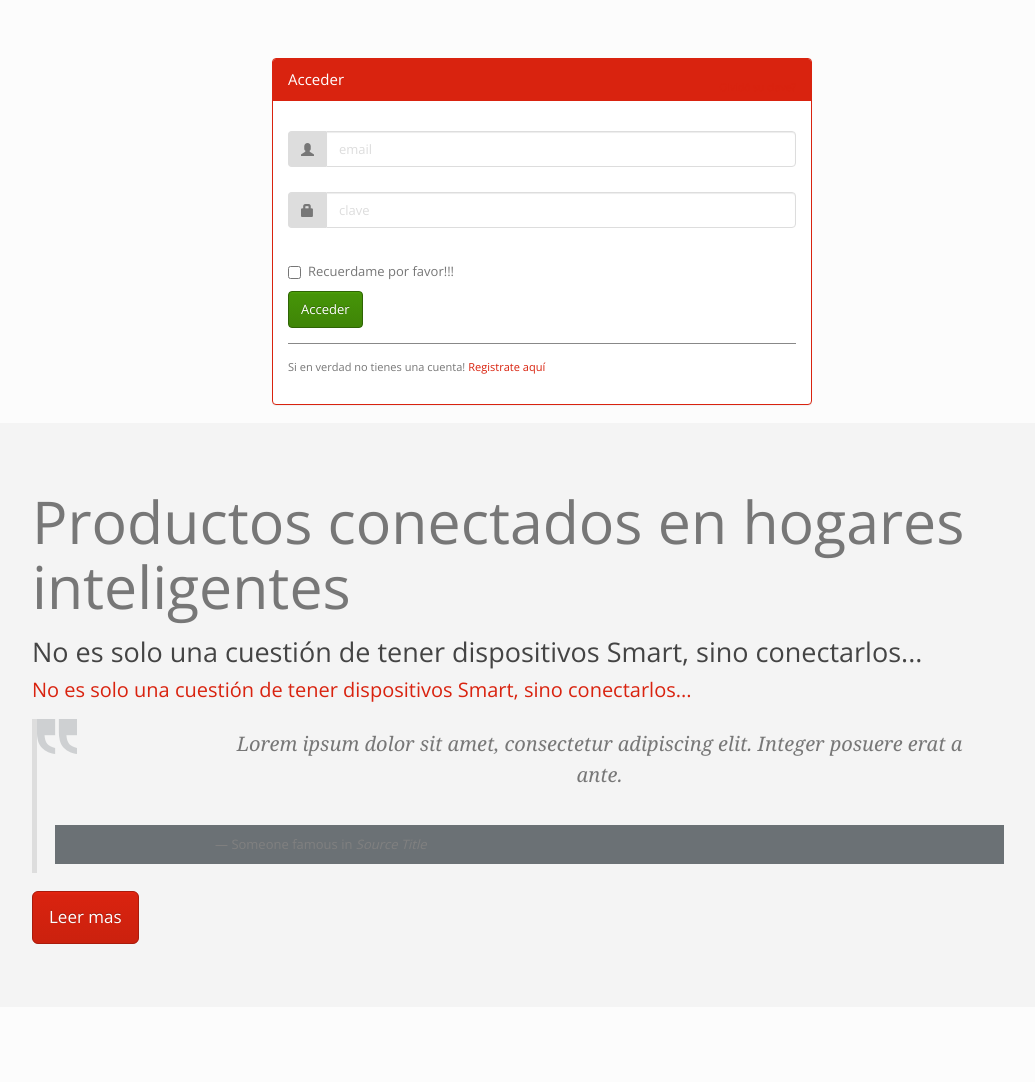
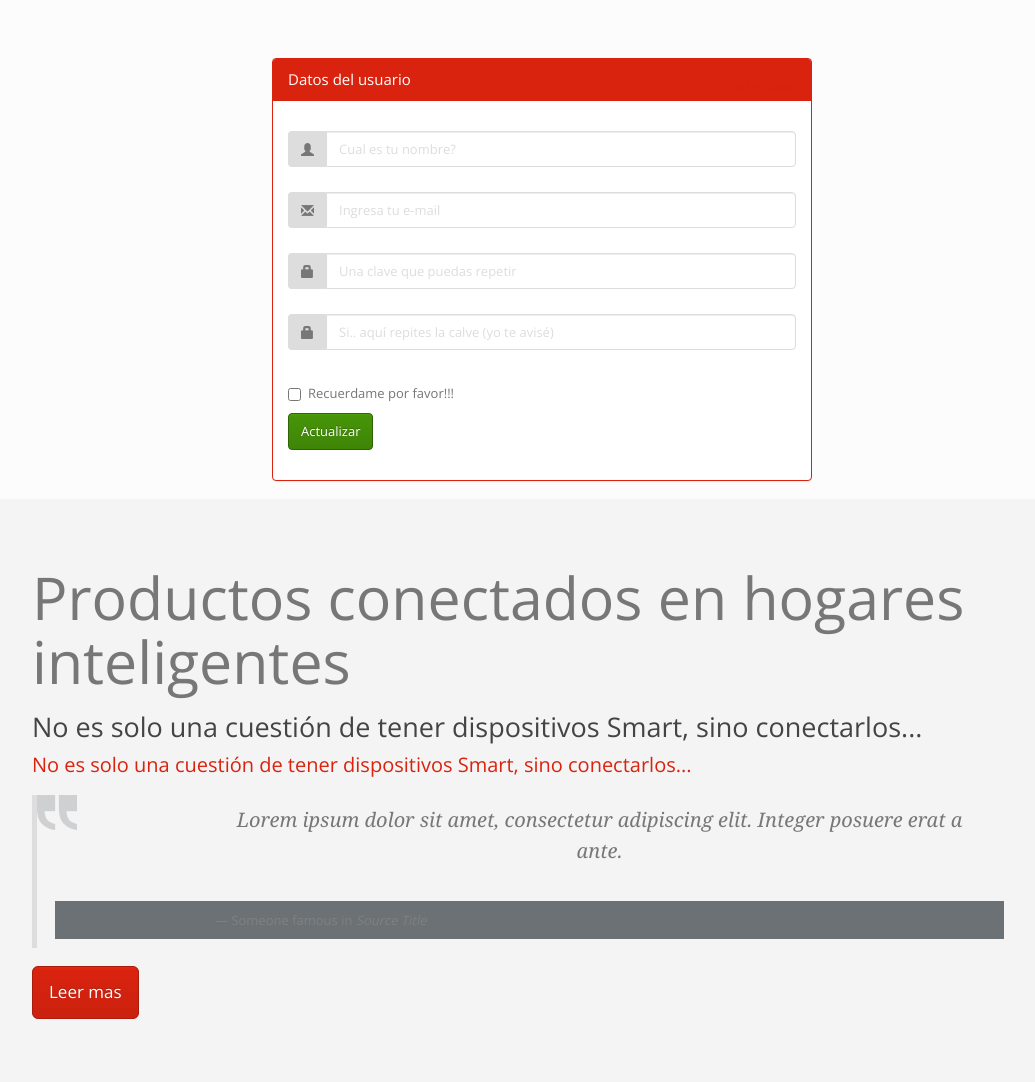
Before and after one commit to DigitalHouseFSTN2/smartready, a PHP site: page /user.php in a window 1280 px wide. Shown: the part 42-1124 px from the top of the page, without its empty margins (113-1148 px from the left). Before the commit the page ends 986 px from the top, so only its background shows below. Run offline with PHP 8.4, Linux system fonts and the light colour scheme.

Commit message:
Sessión y Datos
Validación de Sessión y persistencia de datos de sessión o ingresados por el usuario. (incompleto)

```diff
--- a/assets/src/nav.php
+++ b/assets/src/nav.php
@@ -1,5 +1,5 @@
 <?php
-function navGet($modo)
+function navGet()
 {
     // Validar!
 
@@ -23,12 +23,15 @@ function navGet($modo)
     $navHtml = $navHtml . '           <a href="#" class="dropdown-toggle" data-toggle="dropdown" role="button" aria-haspopup="true" aria-expanded="false">Quienes somos <span class="caret"></span></a>';
     $navHtml = $navHtml . '           <ul class="dropdown-menu">';
     $navHtml = $navHtml . '             <li><a href="home.php">Acercad de</a></li>';
-    $navHtml = $navHtml . '             <li role="separator" class="divider"></li>';
-    if($modo=='OUT'||$modo==null){
+    if(empty($_SESSION['email'])){
 
+      $navHtml = $navHtml . '         <li role="separator" class="divider"></li>';
       $navHtml = $navHtml . '         <li><a href="login.php">Ingreso</a></li>';
       $navHtml = $navHtml . '         <li><a href="register.php">Registracion</a></li>';
+    } else {
+      $navHtml = $navHtml . '         <li><a href="user.php">Usuario</a></li>';
     }
+
 
     $navHtml = $navHtml . '       </ul>';
     $navHtml = $navHtml . '     </li>';
--- /dev/null
+++ b/cuentasUsuarios.json
@@ -0,0 +1,2 @@
+{"name":"gustavo","lastname":"gassmann","email":"gassmanngustavo@gmail.com","password":"1234"}
+{"name":"ricardo","lastname":"perez","email":"gassmanngustavo@gmail.com","password":"7890"}
--- a/cuentasUsuarios.txt
+++ /dev/null
@@ -1,3 +0,0 @@
-{"mail":"asd","password":'1234'}';
-{"mail":"hdhdh","password":'asdk'}';
-{"mail":"gassmanngustavo@gmail.com","password":'segura'}';
--- a/user.php
+++ b/user.php
@@ -73,10 +73,10 @@
 		</nav>
     <section class="login">
       <div class="container">
-        <div id="loginbox" style="margin-top:50px;" class="mainbox col-md-6 col-md-offset-3 col-sm-8 col-sm-offset-2">
+        <div id="signupbox" style="margin-top:50px" class="mainbox col-md-6 col-md-offset-3 col-sm-8 col-sm-offset-2">
           <div class="panel panel-info" >
             <div class="panel-heading">
-              <div class="panel-title">Acceder</div>
+              <div class="panel-title">Datos del usuario</div>
               <div style="float:right; font-size: 80%; position: relative; top:-10px"><a href="#">Olvidó su clave?</a></div>
             </div>
             <div style="padding-top:30px" class="panel-body" >
@@ -84,53 +84,23 @@
               <form id="loginform" class="form-horizontal" role="form">
                   <div style="margin-bottom: 25px" class="input-group">
                     <span class="input-group-addon"><i class="glyphicon glyphicon-user"></i></span>
-                      <input id="login-username" type="text" class="form-control" name="username" value="" placeholder="email">
-                  </div>
-                  <div style="margin-bottom: 25px" class="input-group">
-                    <span class="input-group-addon"><i class="glyphicon glyphicon-lock"></i></span>
-                    <input id="login-password" type="password" class="form-control" name="password" placeholder="clave">
-                  </div>
-                  <div class="input-group">
-                    <div class="checkbox">
-                      <label>
-                        <input id="login-remember" type="checkbox" name="remember" value="1"> Recuerdame por favor!!!
-                      </label>
-                    </div>
-                  </div>
-                  <div style="margin-top:10px" class="form-group">
-                      <!-- Button -->
-                      <div class="col-sm-12 controls">
-                        <a id="btn-login" href="#" class="btn btn-success">Acceder  </a>
-                      </div>
-                  </div>
-                  <div class="form-group">
-                      <div class="col-md-12 control">
-                        <div style="border-top: 1px solid#888; padding-top:15px; font-size:85%" >
-                          Si en verdad no tienes una cuenta!
-                          <a href="#" onClick="$('#loginbox').hide(); $('#signupbox').show()">Registrate aquí</a>
-                        </div>
-                      </div>
-                  </div>
-                </form>
-            </div>
-          </div>
-        </div>
-        <div id="signupbox" style="display:none; margin-top:50px" class="mainbox col-md-6 col-md-offset-3 col-sm-8 col-sm-offset-2">
-          <div class="panel panel-info" >
-            <div class="panel-heading">
-              <div class="panel-title">Registrarse</div>
-              <div style="float:right; font-size: 80%; position: relative; top:-10px"><a href="#">Olvidó su clave?</a></div>
-            </div>
-            <div style="padding-top:30px" class="panel-body" >
-              <div style="display:none" id="login-alert" class="alert alert-danger col-sm-12"></div>
-              <form id="loginform" class="form-horizontal" role="form">
-                  <div style="margin-bottom: 25px" class="input-group">
-                    <span class="input-group-addon"><i class="glyphicon glyphicon-user"></i></span>
-                      <input id="register-username" type="text" class="form-control" name="username" value="" placeholder="Cual es tu nombre?">
+                      <?php
+                        if( empty($_SESSION["name"]) ){
+                            echo '<input id="register-username" type="text" class="form-control" name="username" value="" placeholder="Cual es tu nombre?">';
+                        } else {
+                          echo '<input id="register-username" type="text" class="form-control" name="username" value="' . $_SESSION["name"] . '" placeholder="Cual es tu nombre?" disabled>';
+                        }
+                      ?>
                   </div>
                   <div style="margin-bottom: 25px" class="input-group">
                     <span class="input-group-addon"><i class="glyphicon glyphicon-envelope"></i></span>
-                    <input id="register-email" type="text" class="form-control" name="email" placeholder="Ingresa tu e-mail">
+                    <?php
+                      if( empty($_SESSION["name"] )){
+                        echo '<input id="register-email" type="text" class="form-control" name="email" value="" placeholder="Ingresa tu e-mail">';
+                      } else {
+                        echo '<input id="register-email" type="text" class="form-control" name="email" value="' . $_SESSION["email"] . '" placeholder="Ingresa tu e-mail" disabled>';
+                      }
+                    ?>
                   </div>
                   <div style="margin-bottom: 25px" class="input-group">
                     <span class="input-group-addon"><i class="glyphicon glyphicon-lock"></i></span>
@@ -150,15 +120,7 @@
                   <div style="margin-top:10px" class="form-group">
                       <!-- Button -->
                       <div class="col-sm-12 controls">
-                        <a id="btn-login" href="#" class="btn btn-success">Registrarse  </a>
-                      </div>
-                  </div>
-                  <div class="form-group">
-                      <div class="col-md-12 control">
-                        <div style="border-top: 1px solid#888; padding-top:15px; font-size:85%" >
-                          Tienes una cuenta y llegaste hasta aquí por curioso!
-                          <a href="#" onClick="$('#loginbox').show(); $('#signupbox').hide()">Vuelve desde aquí</a>
-                        </div>
+                        <a id="btn-login" href="#" class="btn btn-success">Actualizar  </a>
                       </div>
                   </div>
                 </form>
```
Also changed, not shown: assets/src/usuarios.php (+25 -13 lines), home.php (+13 -1 lines), login.php (+30 -8 lines), test.php (+10 -0 lines).
